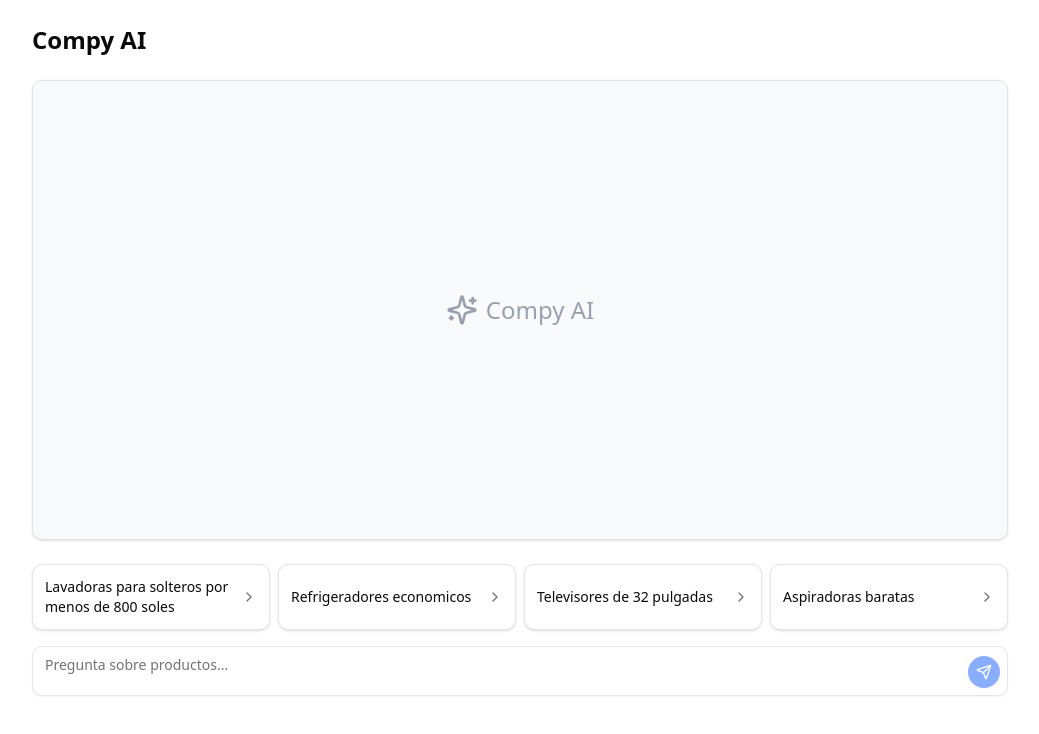
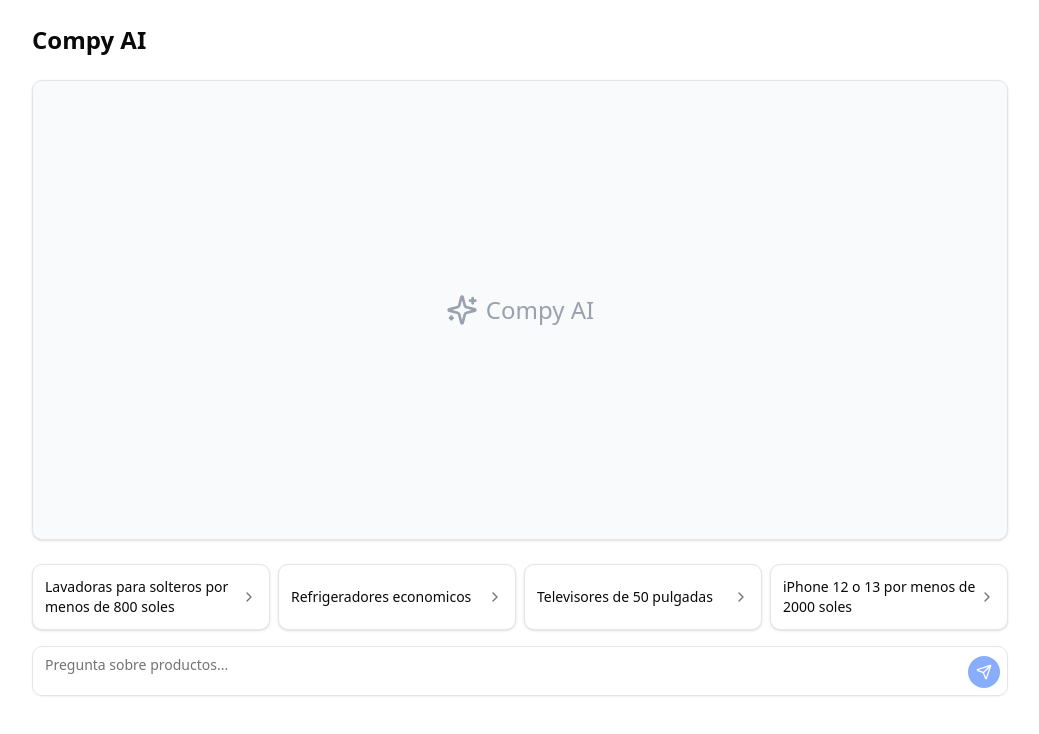
Before and after one commit to compype/compy-ai-backend, a Next.js app: page / in a window 1280 px wide. Shown: the top 734 px of the page, without its empty margins (120-1159 px from the left). Built offline with nearby package versions, Linux system fonts and the light colour scheme.

Commit message:
doc: new examples

```diff
--- a/src/app/page.tsx
+++ b/src/app/page.tsx
@@ -224,11 +224,11 @@ export default function ChatPage() {
 							onClick={handleSuggestionClick}
 						/>
 						<Suggestion
-							text="Televisores de 32 pulgadas"
+							text="Televisores de 50 pulgadas"
 							onClick={handleSuggestionClick}
 						/>
 						<Suggestion
-							text="Aspiradoras baratas"
+							text="iPhone 12 o 13 por menos de 2000 soles"
 							onClick={handleSuggestionClick}
 						/>
 					</div>
```
